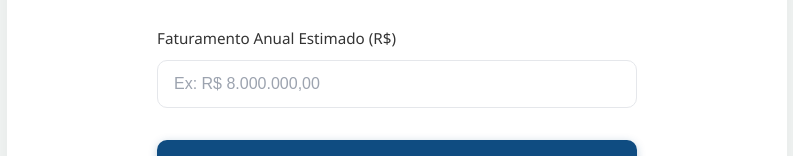
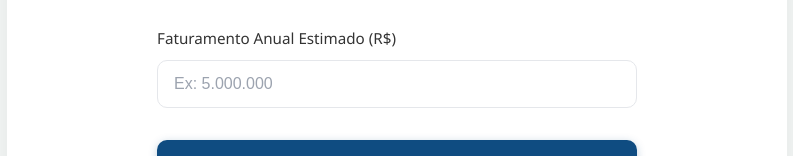
Before and after one commit to Mouraovicente/calculadora-imposto, a React (Vite) app: page / in a window 1280 px wide. Shown: the part 420-576 px from the top of the page, without its empty margins (243-1036 px from the left). Built offline with nearby package versions, Linux system fonts and the light colour scheme.

Commit message:
feat: campo faturamento com mascara monetaria
Co-authored-by: Cursor <cursoragent@cursor.com>

```diff
--- a/src/App.jsx
+++ b/src/App.jsx
@@ -6,8 +6,26 @@ export default function CalculadoraImposto() {
   const [faturamento, setFaturamento] = useState('');
   const [mostrarResultado, setMostrarResultado] = useState(false);
 
+  const formatarInput = (valor) => {
+    const numeros = valor.replace(/\D/g, '');
+    if (numeros === '') return '';
+    const numero = parseInt(numeros, 10);
+    return numero.toLocaleString('pt-BR');
+  };
+
+  const extrairNumero = (valorFormatado) => {
+    const numeros = valorFormatado.replace(/\D/g, '');
+    return numeros === '' ? 0 : parseInt(numeros, 10);
+  };
+
+  const handleFaturamentoChange = (e) => {
+    const formatado = formatarInput(e.target.value);
+    setFaturamento(formatado);
+    setMostrarResultado(false);
+  };
+
   const calcularImpacto = () => {
-    const valorFaturamento = parseFloat(faturamento) || 0;
+    const valorFaturamento = extrairNumero(faturamento);
     if (valorFaturamento === 0) return null;
 
     const LIMITE_ANUAL = 5000000;
@@ -34,7 +52,7 @@ export default function CalculadoraImposto() {
   const resultado = calcularImpacto();
 
   const aoClicarCalcular = () => {
-    const valorFaturamento = parseFloat(faturamento) || 0;
+    const valorFaturamento = extrairNumero(faturamento);
     if (valorFaturamento <= 0) {
       alert('Por favor, insira um valor de faturamento válido.');
       return;
@@ -93,14 +111,13 @@ export default function CalculadoraImposto() {
             Faturamento Anual Estimado (R$)
           </label>
           <input
-            type="number"
+            type="text"
             id="faturamento"
-            placeholder="Ex: R$ 8.000.000,00"
-            min={0}
-            step={1000}
+            placeholder="Ex: 5.000.000"
+            inputMode="numeric"
             className="input-simulador"
             value={faturamento}
-            onChange={(e) => { setFaturamento(e.target.value); setMostrarResultado(false); }}
+            onChange={handleFaturamentoChange}
           />
         </div>
 
```
